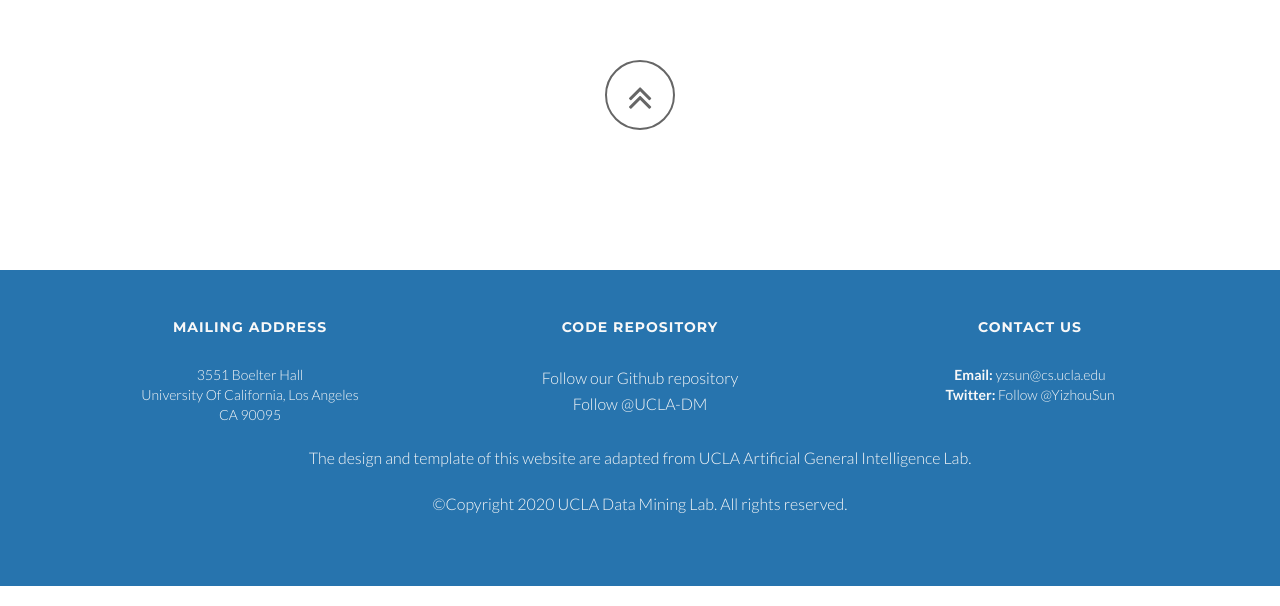
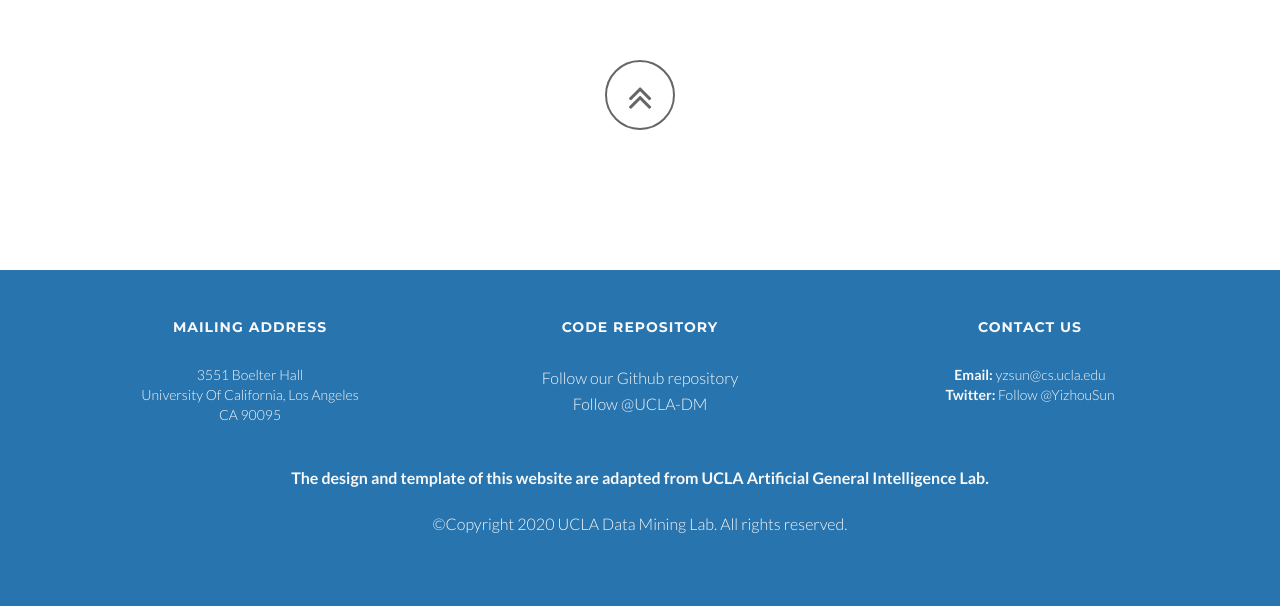
Before and after one commit to UCLA-DM/DM_website, a plain HTML site: page index.html in a window 1280 px wide. Shown: the part 1270-1876 px from the top of the page. Drawn offline with Linux system fonts and the light colour scheme.

Commit message:
Update index.html

```diff
--- a/index.html
+++ b/index.html
@@ -269,7 +269,9 @@
                         </section>
 
                     </div>
-                    <p> The design and template of this website are adapted from <a href="https://www.uclaml.org">UCLA Artificial General Intelligence Lab</a>. </p>
+                    <br>
+
+                    <p> <b>The design and template of this website are adapted from <a href="https://www.uclaml.org">UCLA Artificial General Intelligence Lab</a>.</b> </p>
                     <p>&copy;Copyright 2020 UCLA Data Mining Lab. All rights reserved.</p>
 
                 </div>
```
